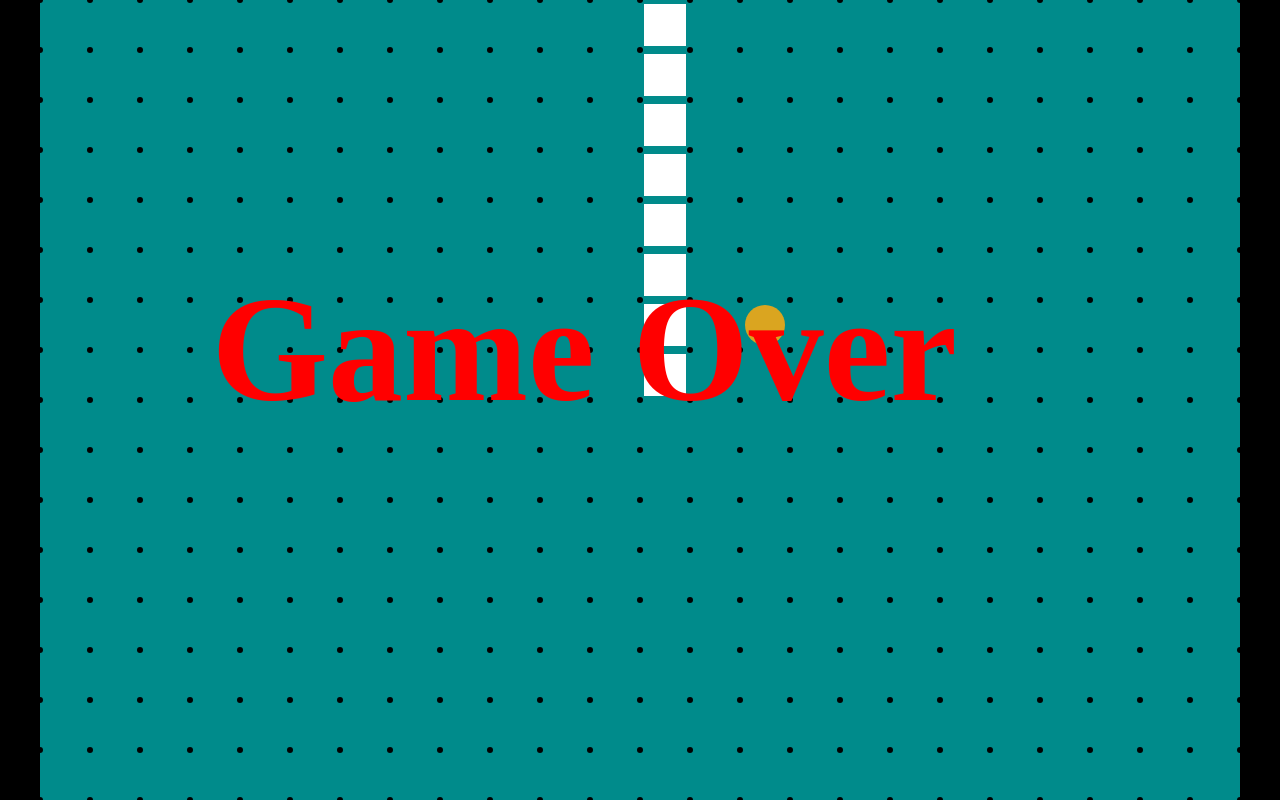
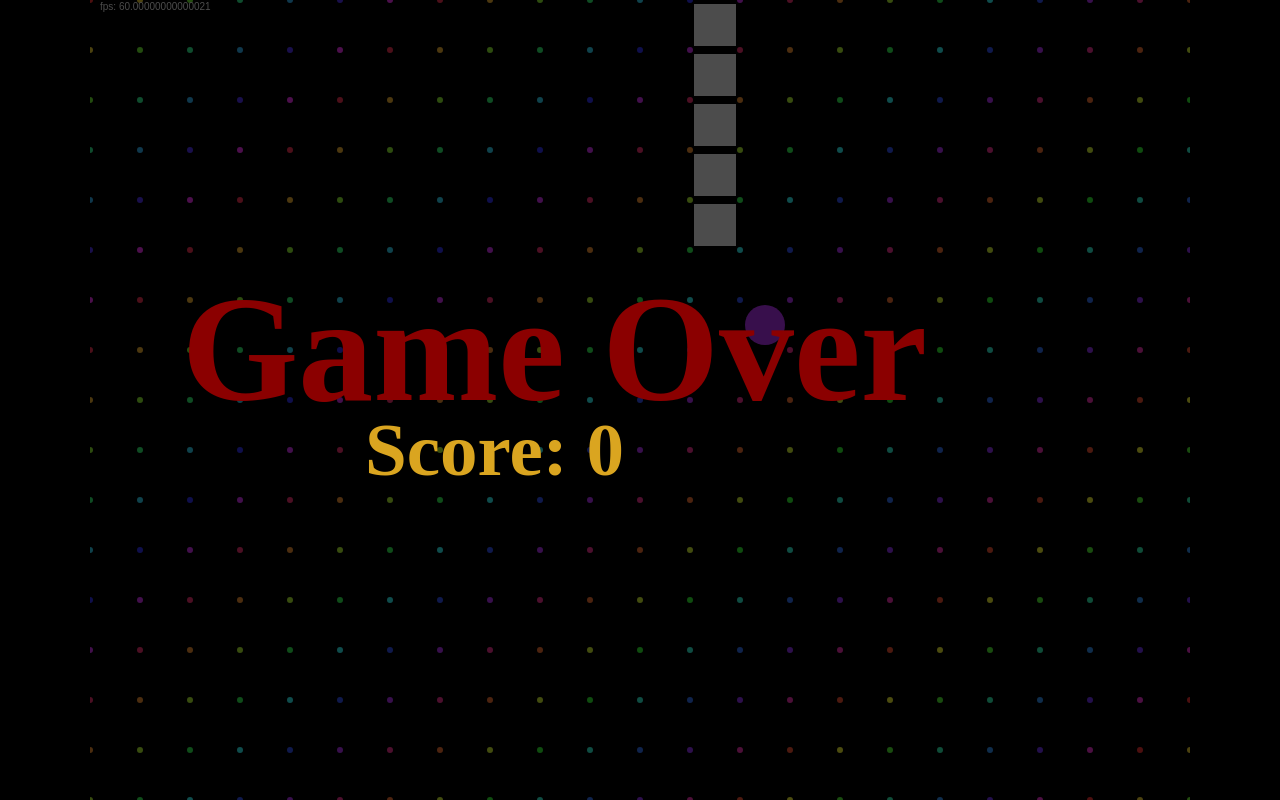
Before and after one commit to Kadin-Wilson/snake, a plain HTML site: page index.html in a window 1280 px wide. Drawn offline with Linux system fonts and the light colour scheme.

Commit message:
Add some polish
-score
-cool colors

```diff
--- a/main.css
+++ b/main.css
@@ -12,5 +12,4 @@ body {
 }
 canvas {
     display: block;
-    background-color: darkcyan;
 }
--- a/main.js
+++ b/main.js
@@ -3,8 +3,8 @@ import {Snake} from './snake.js'
 const canvas = document.querySelector('#game');
 const ctx = canvas.getContext('2d');
 
-canvas.width = window.innerWidth - (window.innerWidth % 100);
-canvas.height = window.innerHeight - (window.innerHeight % 100);
+canvas.width = Math.min(1100, window.innerWidth - (window.innerWidth % 100));
+canvas.height = Math.min(800, window.innerHeight - (window.innerHeight % 100));
 
 const WIDTH = canvas.width;
 const HEIGHT = canvas.height;
@@ -13,12 +13,14 @@ const cellSize = 50;
 const segmentMargin = 4;
 const segmentSize = cellSize - segmentMargin * 2;
 
+const snakeStartSize = 5;
+
 // create snake
-let snake = new Snake(WIDTH/cellSize, HEIGHT/cellSize, 12, 8, 8);
+let snake = new Snake(WIDTH/cellSize, HEIGHT/cellSize, 12, 8, snakeStartSize);
 
 
 // frames per move
-const moveTick = 15;
+const moveTick = 12;
 const animationIncriment = cellSize / moveTick;
 
 let tick = 0;
@@ -66,17 +68,19 @@ function gameLoop(currentTime) {
         tick = 0;
     }
     draw();
+    ctx.font = 'bold 15 serif'
+    ctx.fillText(`fps: ${1/deltaTime}`,10, 10)
 }
 
 function draw() {
     // clear canvas
-    ctx.fillStyle = 'darkcyan';
+    ctx.fillStyle = 'black';
     ctx.fillRect(0, 0, WIDTH, HEIGHT);
 
     // draw grid
-    ctx.fillStyle = 'black';
     for (let i = 0; i <= WIDTH; i += cellSize)
         for (let j = 0; j <= HEIGHT; j += cellSize) {
+            ctx.fillStyle = `hsl(${i + j}, 100%, 60%`;
             ctx.beginPath();
             ctx.arc(i, j, 3, 0, 7);
             ctx.fill();
@@ -84,10 +88,11 @@ function draw() {
 
     // draw coin
     const coin = snake.getCoin();
-    ctx.fillStyle = 'goldenrod';
+    const cx = coin.x * cellSize + cellSize/2;
+    const cy = coin.y * cellSize + cellSize/2;
+    ctx.fillStyle = `hsl(${cx + cy}, 100%, 60%`;
     ctx.beginPath();
-    ctx.arc(coin.x * cellSize + cellSize/2,
-            coin.y * cellSize + cellSize/2, cellSize/2.5, 0, 7);
+    ctx.arc(cx, cy, cellSize/2.5, 0, 7);
     ctx.fill();
 
 
@@ -110,7 +115,17 @@ function draw() {
 }
 
 function gameover() {
-    ctx.fillStyle = 'red';
+    ctx.globalAlpha = 0.7;
+    ctx.fillStyle = 'black';
+    ctx.fillRect(0, 0, WIDTH, HEIGHT);
+    ctx.globalAlpha = 1;
+
+    ctx.fillStyle = 'darkred';
     ctx.font = `bold ${3*cellSize}px serif`;
-    ctx.fillText('Game Over', WIDTH/7, HEIGHT/2);
+    ctx.fillText('Game Over', WIDTH/12, HEIGHT/2);
+
+    ctx.fillStyle = 'goldenrod';
+    ctx.font = `bold ${1.5*cellSize}px serif`;
+    ctx.fillText(`Score: ${snake.segments.length - snakeStartSize}`,
+                 WIDTH/4, HEIGHT/2 + 1.5*cellSize);
 }
```
